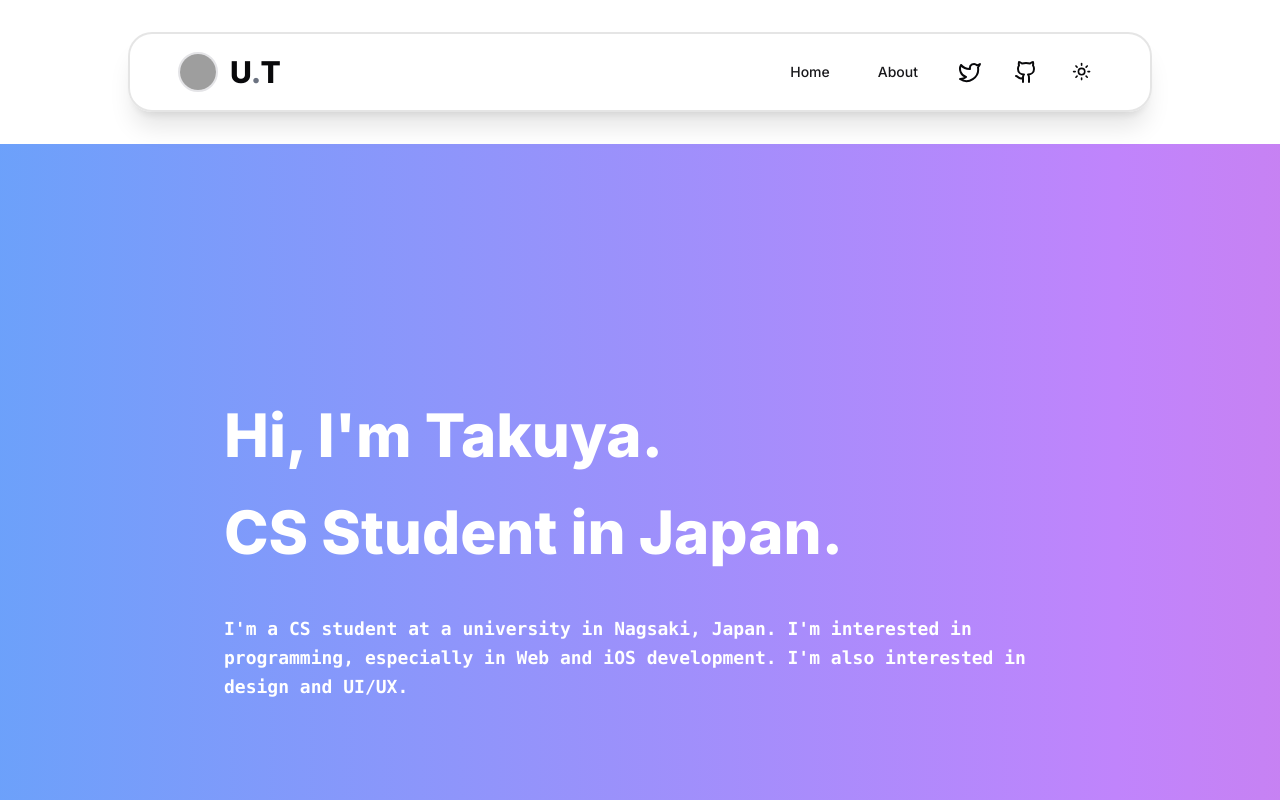
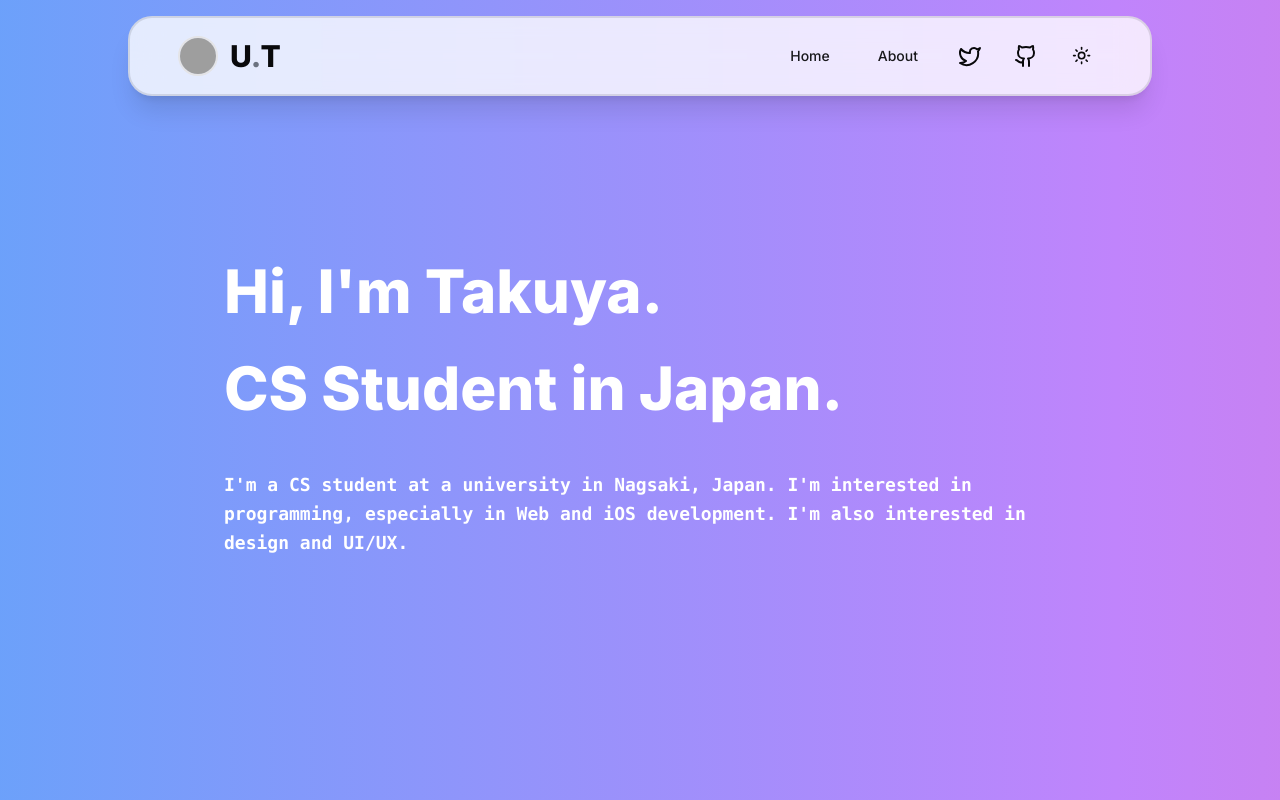
Before and after one commit to ut42univ/Portfolio, a Next.js app: page / in a window 1280 px wide. Shown: the top 800 px of the page. Built offline with nearby package versions, Linux system fonts and the light colour scheme; grey boxes are pictures that could not be loaded.

Commit message:
🚸 Headerの固定方法をstickyからfixedに変更

```diff
--- a/src/components/Header/HeaderMobile.jsx
+++ b/src/components/Header/HeaderMobile.jsx
@@ -12,7 +12,7 @@ export const HeaderMobile = () => {
   const { isMenuOpen, toggleMenu } = useToggleMenu();
 
   return (
-    <header className="sticky top-0 h-16 w-full px-4 mb-8 flex justify-between items-center bg-white bg-opacity-80 shadow-xl backdrop-blur-xl border-b-1 border-black border-opacity-10 dark:bg-black dark:bg-opacity-80 dark:border-white dark:border-opacity-10">
+    <header className="fixed top-0 z-50 h-16 w-full px-4 mb-8 flex justify-between items-center bg-white bg-opacity-80 shadow-xl backdrop-blur-xl border-b-1 border-black border-opacity-10 dark:bg-black dark:bg-opacity-80 dark:border-white dark:border-opacity-10">
       <Link href="/" className="flex items-center gap-2">
         <Avatar className="border-2 h-8 w-8">
           <AvatarImage src="https://pbs.twimg.com/profile_images/1835729229599932416/ZBg36eLt_400x400.jpg" />
--- a/src/components/Header/HeaderPC.jsx
+++ b/src/components/Header/HeaderPC.jsx
@@ -5,7 +5,7 @@ import { NavPC } from "@/components/Header/NavPC";
 
 export const HeaderPC = () => {
   return (
-    <header className="sticky top-8 h-20 min-w-[18rem] max-w-[64rem] py-4 px-12 mx-auto my-8 flex justify-between items-center bg-white bg-opacity-80 shadow-xl backdrop-blur-lg rounded-3xl border-2 border-black border-opacity-10 dark:bg-black dark:bg-opacity-80 dark:border-white dark:border-opacity-10">
+    <header className="fixed top-4 z-50 h-20 left-8 right-8 max-w-[64rem] py-4 px-12 mx-auto flex justify-between items-center bg-white bg-opacity-80 shadow-xl backdrop-blur-lg rounded-3xl border-2 border-black border-opacity-10 dark:bg-black dark:bg-opacity-80 dark:border-white dark:border-opacity-10">
       <Link href="/" className="flex gap-3 items-center">
         <Avatar className="border-2">
           <AvatarImage src="https://pbs.twimg.com/profile_images/1835729229599932416/ZBg36eLt_400x400.jpg" />
--- a/src/components/Header/NavMobile.jsx
+++ b/src/components/Header/NavMobile.jsx
@@ -16,7 +16,7 @@ const socialLinks = [
 ];
 
 const NavLink = ({ href, label, onClose }) => (
-  <Button variant="link" asChild>
+  <Button variant="link" className="text-base" asChild>
     <Link href={href} onClick={onClose}>
       {label}
     </Link>
```
